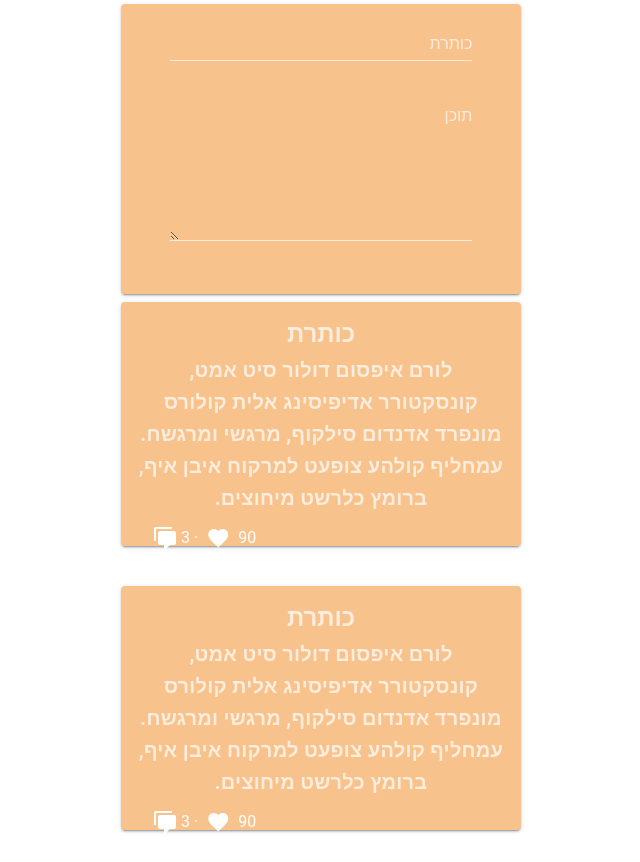
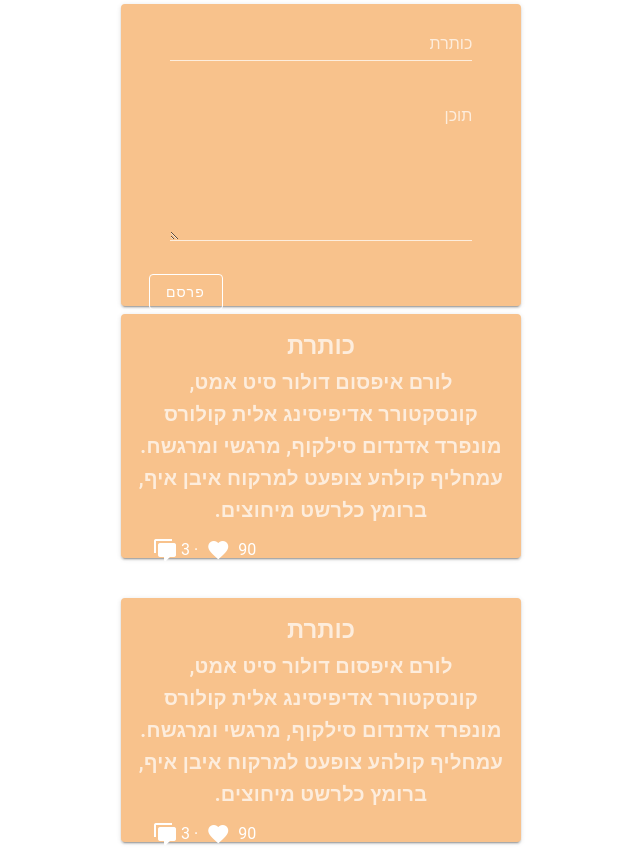
Before and after one commit to danielco232/hackaton-RWF, a Vue app in the folder front/: page /#/homepage in a window 1280 px wide. Shown: the whole page, without its empty margins (319-959 px from the left). Built offline with nearby package versions, Linux system fonts and the light colour scheme.

Commit message:
Fix login

```diff
--- a/front/src/components/CreatePost.vue
+++ b/front/src/components/CreatePost.vue
@@ -20,12 +20,16 @@
       ></v-row>
     </v-card-text>
     <v-card-actions class="pl-10">
-      <v-row> </v-row>
+      <v-row class="d-flex justify-end py-0">
+          <v-btn outlined @click="createPost"> פרסם </v-btn>
+      </v-row>
     </v-card-actions>
   </v-card>
 </template>
 
 <script>
+import axios from 'axios';
+
 export default {
   name: "CreatePost",
   data() {
@@ -36,5 +40,15 @@ export default {
       },
     };
   },
+  methods: {
+      async createPost() {
+          await axios.post('http://localhost:3000/api/post/add', this.newPost);
+
+          this.newPost = {
+                title: "",
+                body: "",
+            };
+      }
+  }
 };
 </script>
--- a/front/src/views/Login.vue
+++ b/front/src/views/Login.vue
@@ -10,12 +10,12 @@
           <v-card-text class="py-0 text-h5 font-weight-bold">
             <v-row class="d-flex justify-center">
               <v-col cols="10">
-                <v-text-field label="שם משתמש"></v-text-field>
+                <v-text-field label="שם משתמש" v-model="user.username"></v-text-field>
               </v-col>
             </v-row>
             <v-row class="d-flex justify-center">
               <v-col cols="10">
-                <v-text-field label="סיסמא"></v-text-field>
+                <v-text-field label="סיסמא" v-model="user.password"></v-text-field>
               </v-col>
             </v-row>
             <v-row class="d-flex justify-center">
```
Also changed, not shown: 1 other file (tests, documents, lock files or other folders).
